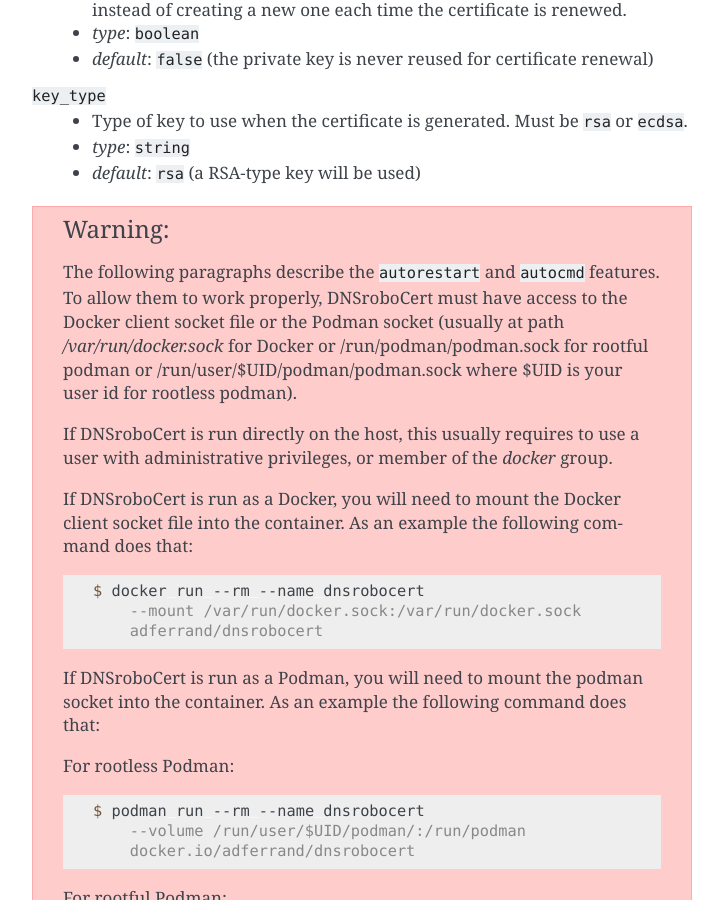
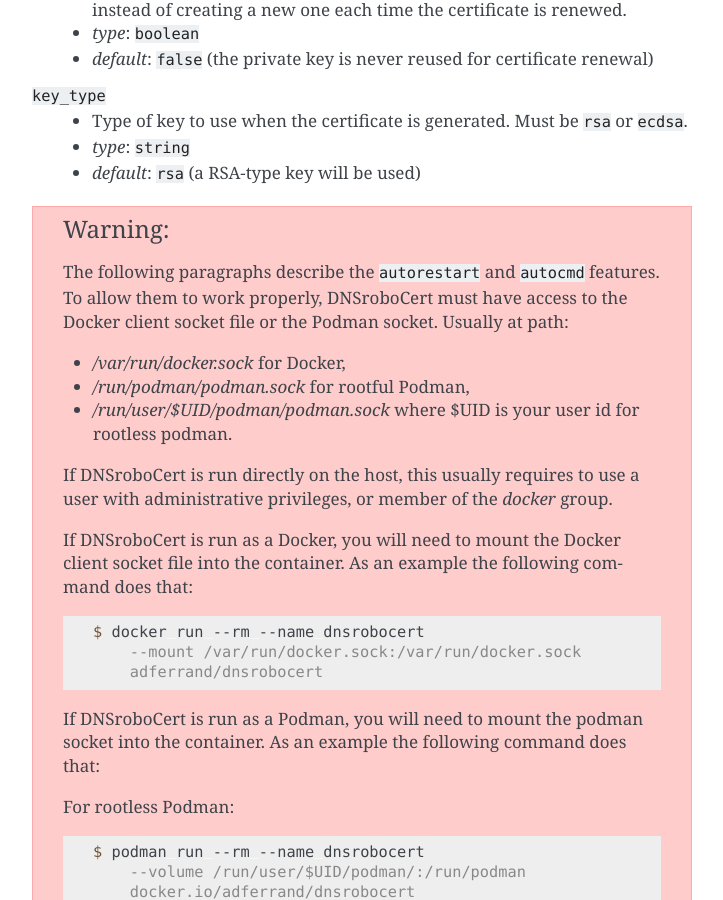
Before and after one commit to adferrand/dnsrobocert, a Sphinx documentation site: the page built from docs/configuration_reference.rst, in a window 1280 px wide and 900 px high, scrolled down 7403 px. Shown: the whole window, without its empty margins (388-1111 px from the left). Built offline with Sphinx 7.4.7, drawn with Linux system fonts in a browser that asks for light colours.

Commit message:
Fix a list

```diff
--- a/docs/configuration_reference.rst
+++ b/docs/configuration_reference.rst
@@ -322,7 +322,11 @@ be defined in each relevant certificate configuration.
 .. warning::
 
     The following paragraphs describe the ``autorestart`` and ``autocmd`` features. To allow them to work properly,
-    DNSroboCert must have access to the Docker client socket file or the Podman socket (usually at path `/var/run/docker.sock` for Docker or /run/podman/podman.sock for rootful podman or /run/user/$UID/podman/podman.sock where $UID is your user id for rootless podman).
+    DNSroboCert must have access to the Docker client socket file or the Podman socket. Usually at path:
+
+    * `/var/run/docker.sock` for Docker,
+    * `/run/podman/podman.sock` for rootful Podman,
+    * `/run/user/$UID/podman/podman.sock` where $UID is your user id for rootless podman.
 
     If DNSroboCert is run directly on the host, this usually requires to use a user with administrative privileges,
     or member of the `docker` group.
```
